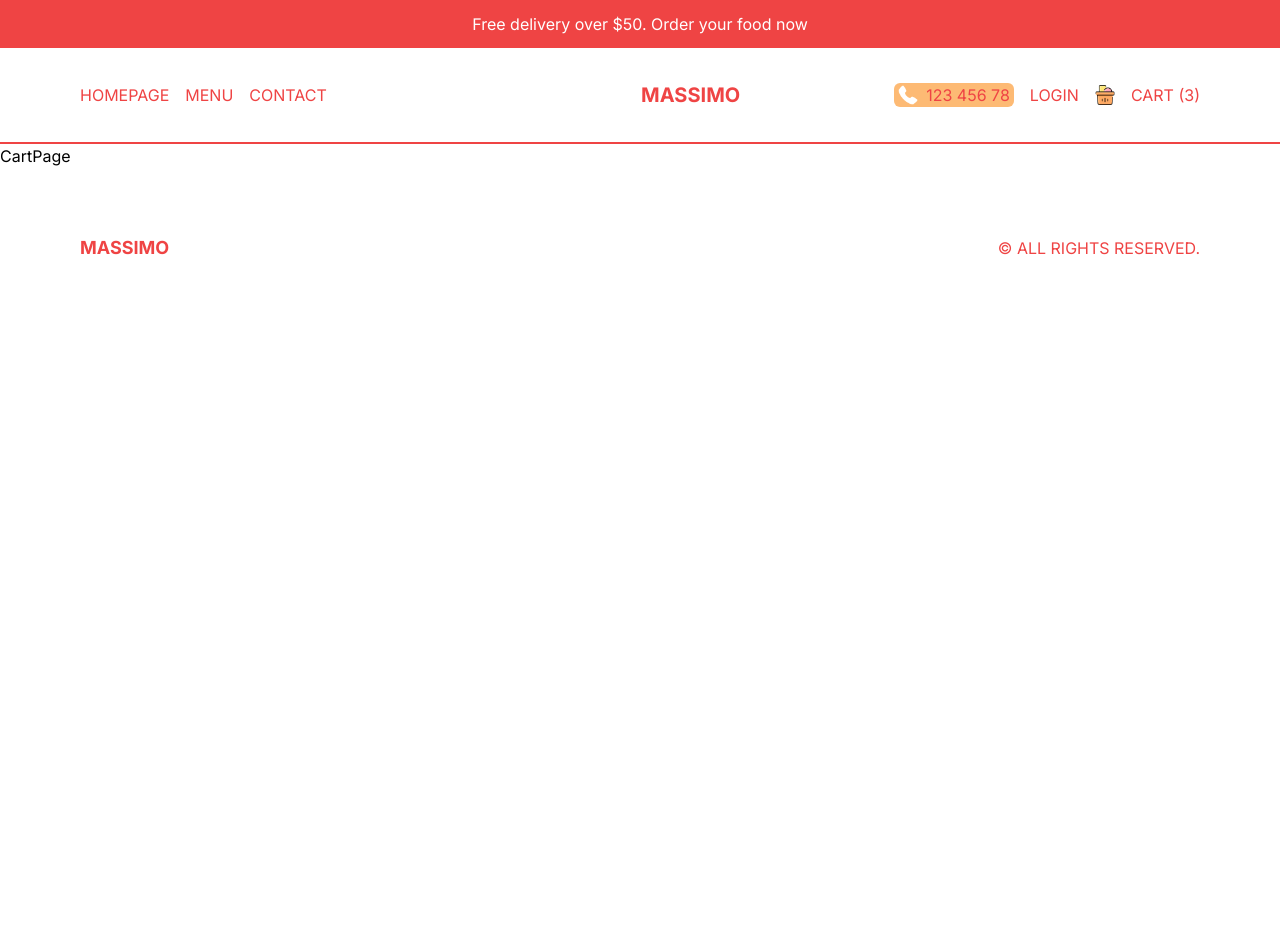
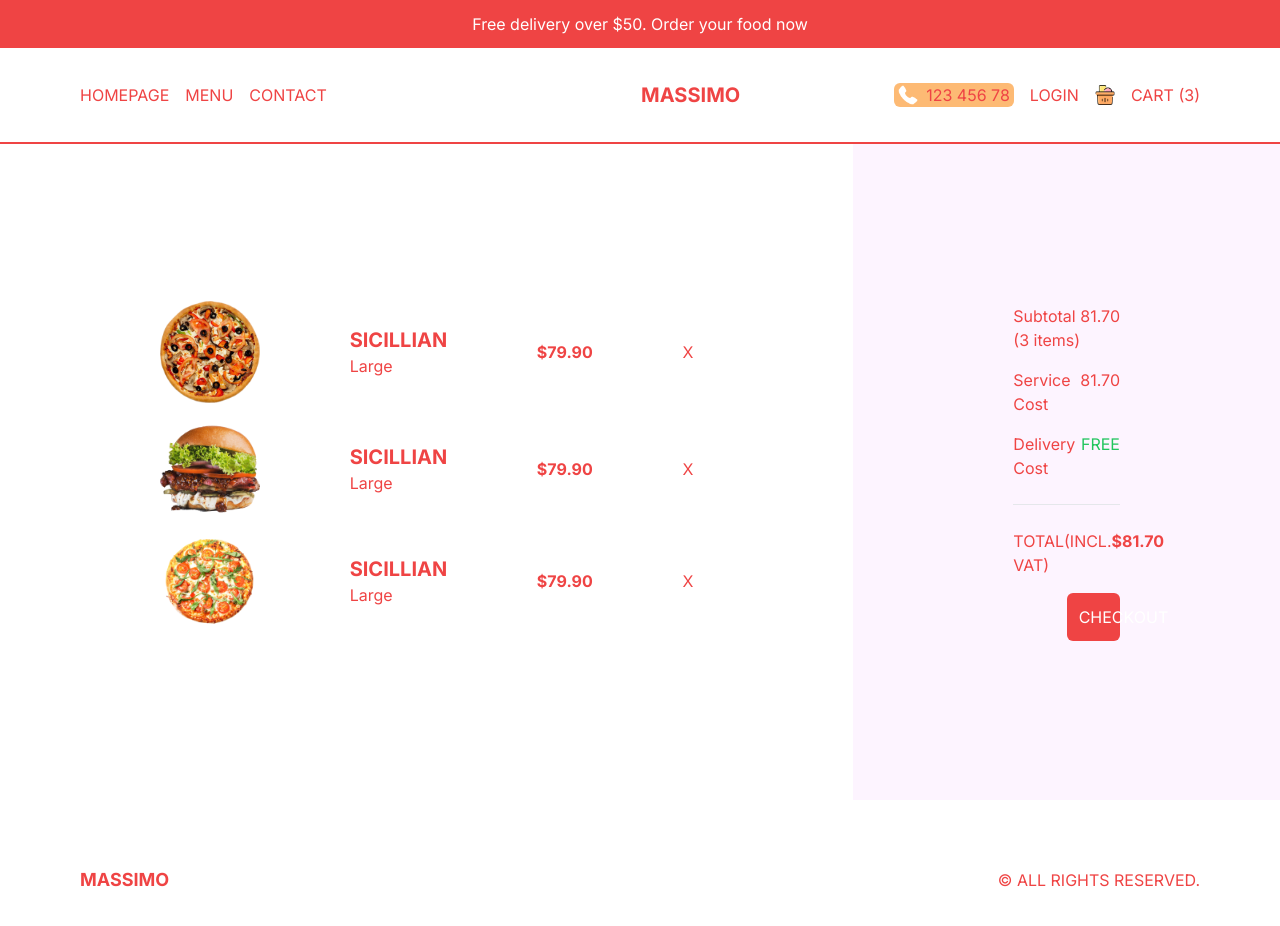
Before and after one commit to caarlosdamian/restaurant, a Next.js app: page /cart in a window 1280 px wide. Shown: the top 926 px of the page. Before the commit the page ends 800 px from the top, so only its background shows below. Built offline with nearby package versions, Linux system fonts and the light colour scheme.

Commit message:
feat(pages): added cart page

```diff
--- a/src/app/cart/page.tsx
+++ b/src/app/cart/page.tsx
@@ -1,9 +1,63 @@
-import React from 'react'
+import Image from 'next/image';
+import React from 'react';
 
 const CartPage = () => {
   return (
-    <div>CartPage</div>
-  )
-}
+    <div className="h-[calc(100vh-6rem)] md:h-[calc(100vh-9rem)] flex flex-col text-red-500 lg:flex-row">
+      <div className="h-1/2 p-4 flex flex-col justify-center overflow-scroll lg:h-full lg:w-2/3 2xl:w-1/2 lg:px-20 xl:px-40">
+        <div className="flex items-center justify-between mb-4">
+          <Image src="/temporary/p1.png" alt="" width={100} height={100} />
+          <div className="">
+            <h1 className="uppercase text-xl font-bold">Sicillian</h1>
+            <span className="">Large</span>
+          </div>
+          <h2 className="font-bold">$79.90</h2>
+          <span className="cursor-pointer">X</span>
+        </div>
+        <div className="flex items-center justify-between mb-4">
+          <Image src="/temporary/p2.png" alt="" width={100} height={100} />
+          <div className="">
+            <h1 className="uppercase text-xl font-bold">Sicillian</h1>
+            <span className="">Large</span>
+          </div>
+          <h2 className="font-bold">$79.90</h2>
+          <span className="cursor-pointer">X</span>
+        </div>
+        <div className="flex items-center justify-between mb-4">
+          <Image src="/temporary/p3.png" alt="" width={100} height={100} />
+          <div className="">
+            <h1 className="uppercase text-xl font-bold">Sicillian</h1>
+            <span className="">Large</span>
+          </div>
+          <h2 className="font-bold">$79.90</h2>
+          <span className="cursor-pointer">X</span>
+        </div>
+      </div>
+      <div className="h-1/2 p-4 bg-fuchsia-50 flex flex-col gap-4 justify-center lg:h-full lg:w-1/3 2xl:w-1/2 lg:px-20 xl:px-40 2xl:text-xl 2xl:gap-6">
+        <div className="flex justify-between">
+          <span className="">Subtotal (3 items)</span>
+          <span className="">81.70</span>
+        </div>
+        <div className="flex justify-between">
+          <span className="">Service Cost</span>
+          <span className="">81.70</span>
+        </div>
+        <div className="flex justify-between">
+          <span className="">Delivery Cost</span>
+          <span className="text-green-500">FREE</span>
+        </div>
 
-export default CartPage
+        <hr className="my-2" />
+        <div className="flex justify-between">
+          <span className="">TOTAL(INCL. VAT)</span>
+          <span className="font-bold">$81.70</span>
+        </div>
+        <button className="bg-red-500 text-white p-3 rounded-md w-1/2 self-end">
+          CHECKOUT
+        </button>
+      </div>
+    </div>
+  );
+};
+
+export default CartPage;
```
